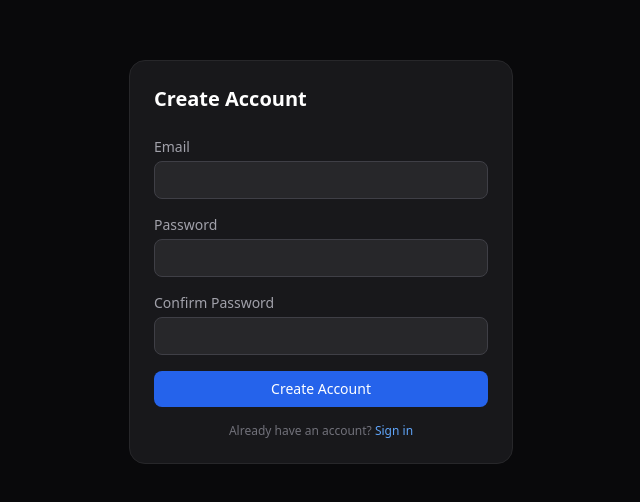
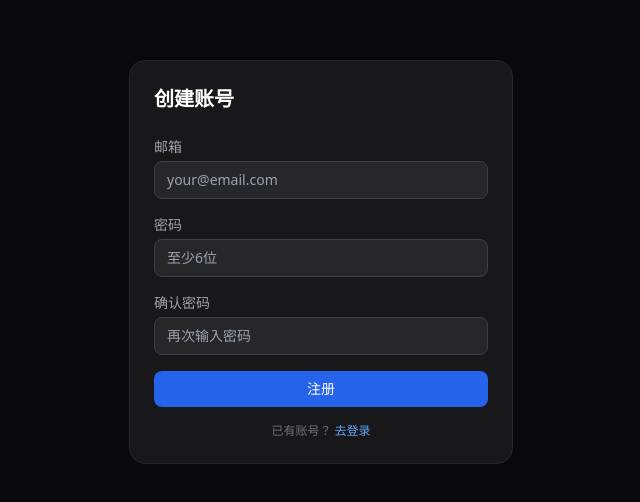
Before and after one commit to MRLOVEllletter/vertin-chat, a React (Vite) app in the folder frontend/: page /#/register in a window 1280 px wide. Shown: the part 138-640 px from the top of the page, without its empty margins (319-959 px from the left). Built offline with nearby package versions, Linux system fonts and the light colour scheme; no server answers.

Commit message:
chinese UI for login/register pages

```diff
--- a/frontend/src/App.tsx
+++ b/frontend/src/App.tsx
@@ -52,13 +52,13 @@ function MainLayout() {
             onClick={() => setShowSettings(!showSettings)}
             className="text-sm text-zinc-400 hover:text-zinc-200 transition-colors"
           >
-            {showSettings ? 'Close' : 'Settings'}
+            {showSettings ? '关闭设置' : '设置'}
           </button>
           <button
             onClick={logout}
             className="text-sm text-zinc-500 hover:text-zinc-300 transition-colors"
           >
-            Logout
+            退出登录
           </button>
         </div>
       </header>
--- a/frontend/src/components/Sidebar.tsx
+++ b/frontend/src/components/Sidebar.tsx
@@ -51,7 +51,7 @@ export function Sidebar({
   return (
     <aside className="w-64 border-r border-zinc-800 flex flex-col h-full bg-zinc-900/50">
       <div className="p-3 border-b border-zinc-800">
-        <h2 className="text-xs font-semibold text-zinc-500 uppercase mb-2">Bots</h2>
+        <h2 className="text-xs font-semibold text-zinc-500 uppercase mb-2">角色</h2>
         {bots.map((b) => (
           <button
             key={b.id}
@@ -66,14 +66,14 @@ export function Sidebar({
           onClick={() => navigate('/bots')}
           className="w-full text-left px-2 py-1.5 rounded text-xs text-zinc-500 hover:text-zinc-300 transition-colors mt-1"
         >
-          + Manage Bots
+          + 管理角色
         </button>
       </div>
 
       <div className="flex-1 overflow-y-auto p-3">
-        <h2 className="text-xs font-semibold text-zinc-500 uppercase mb-2">Conversations</h2>
+        <h2 className="text-xs font-semibold text-zinc-500 uppercase mb-2">对话记录</h2>
         {convs.length === 0 && (
-          <p className="text-xs text-zinc-600">No conversations yet</p>
+          <p className="text-xs text-zinc-600">暂无对话</p>
         )}
         {convs.map((c) => (
           <div
--- a/frontend/src/pages/LoginPage.tsx
+++ b/frontend/src/pages/LoginPage.tsx
@@ -27,26 +27,28 @@ export function LoginPage() {
   return (
     <div className="min-h-screen bg-zinc-950 flex items-center justify-center">
       <div className="w-full max-w-sm bg-zinc-900 rounded-2xl p-6 border border-zinc-800">
-        <h1 className="text-xl font-bold text-white mb-6">Vertin English Tutor</h1>
+        <h1 className="text-xl font-bold text-white mb-6">Vertin · 英语陪练</h1>
         <form onSubmit={handleSubmit} className="space-y-4">
           <div>
-            <label className="block text-sm text-zinc-400 mb-1">Email</label>
+            <label className="block text-sm text-zinc-400 mb-1">邮箱</label>
             <input
               type="email"
               value={email}
               onChange={(e) => setEmail(e.target.value)}
               className="w-full bg-zinc-800 text-white rounded-lg px-3 py-2 text-sm border border-zinc-700 focus:border-blue-500 outline-none"
               required
+              placeholder="your@email.com"
             />
           </div>
           <div>
-            <label className="block text-sm text-zinc-400 mb-1">Password</label>
+            <label className="block text-sm text-zinc-400 mb-1">密码</label>
             <input
               type="password"
               value={password}
               onChange={(e) => setPassword(e.target.value)}
               className="w-full bg-zinc-800 text-white rounded-lg px-3 py-2 text-sm border border-zinc-700 focus:border-blue-500 outline-none"
               required
+              placeholder="至少6位"
             />
           </div>
           {error && <p className="text-red-400 text-xs">{error}</p>}
@@ -55,13 +57,13 @@ export function LoginPage() {
             disabled={loading}
             className="w-full bg-blue-600 text-white rounded-lg py-2 text-sm font-medium hover:bg-blue-500 disabled:opacity-50"
           >
-            {loading ? 'Signing in...' : 'Sign In'}
+            {loading ? '登录中...' : '登录'}
           </button>
         </form>
         <p className="text-zinc-500 text-xs mt-4 text-center">
-          No account?{' '}
+          还没有账号？{' '}
           <Link to="/register" className="text-blue-400 hover:underline">
-            Create one
+            去注册
           </Link>
         </p>
       </div>
--- a/frontend/src/pages/RegisterPage.tsx
+++ b/frontend/src/pages/RegisterPage.tsx
@@ -19,7 +19,7 @@ export function RegisterPage() {
       return
     }
     if (password.length < 6) {
-      setError('Password must be at least 6 characters')
+      setError('密码至少需要6位')
       return
     }
     setLoading(true)
@@ -36,36 +36,39 @@ export function RegisterPage() {
   return (
     <div className="min-h-screen bg-zinc-950 flex items-center justify-center">
       <div className="w-full max-w-sm bg-zinc-900 rounded-2xl p-6 border border-zinc-800">
-        <h1 className="text-xl font-bold text-white mb-6">Create Account</h1>
+        <h1 className="text-xl font-bold text-white mb-6">创建账号</h1>
         <form onSubmit={handleSubmit} className="space-y-4">
           <div>
-            <label className="block text-sm text-zinc-400 mb-1">Email</label>
+            <label className="block text-sm text-zinc-400 mb-1">邮箱</label>
             <input
               type="email"
               value={email}
               onChange={(e) => setEmail(e.target.value)}
               className="w-full bg-zinc-800 text-white rounded-lg px-3 py-2 text-sm border border-zinc-700 focus:border-blue-500 outline-none"
               required
+              placeholder="your@email.com"
             />
           </div>
           <div>
-            <label className="block text-sm text-zinc-400 mb-1">Password</label>
+            <label className="block text-sm text-zinc-400 mb-1">密码</label>
             <input
               type="password"
               value={password}
               onChange={(e) => setPassword(e.target.value)}
               className="w-full bg-zinc-800 text-white rounded-lg px-3 py-2 text-sm border border-zinc-700 focus:border-blue-500 outline-none"
               required
+              placeholder="至少6位"
             />
           </div>
           <div>
-            <label className="block text-sm text-zinc-400 mb-1">Confirm Password</label>
+            <label className="block text-sm text-zinc-400 mb-1">确认密码</label>
             <input
               type="password"
               value={confirm}
               onChange={(e) => setConfirm(e.target.value)}
               className="w-full bg-zinc-800 text-white rounded-lg px-3 py-2 text-sm border border-zinc-700 focus:border-blue-500 outline-none"
               required
+              placeholder="再次输入密码"
             />
           </div>
           {error && <p className="text-red-400 text-xs">{error}</p>}
@@ -74,13 +77,13 @@ export function RegisterPage() {
             disabled={loading}
             className="w-full bg-blue-600 text-white rounded-lg py-2 text-sm font-medium hover:bg-blue-500 disabled:opacity-50"
           >
-            {loading ? 'Creating...' : 'Create Account'}
+            {loading ? '注册中...' : '注册'}
           </button>
         </form>
         <p className="text-zinc-500 text-xs mt-4 text-center">
-          Already have an account?{' '}
+          已有账号？{' '}
           <Link to="/login" className="text-blue-400 hover:underline">
-            Sign in
+            去登录
           </Link>
         </p>
       </div>
```
